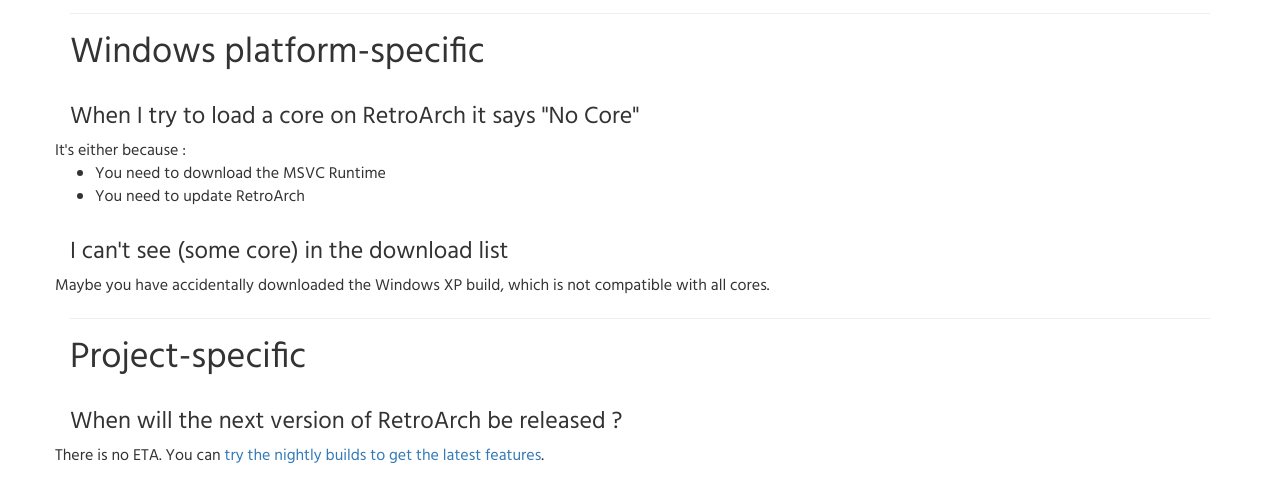
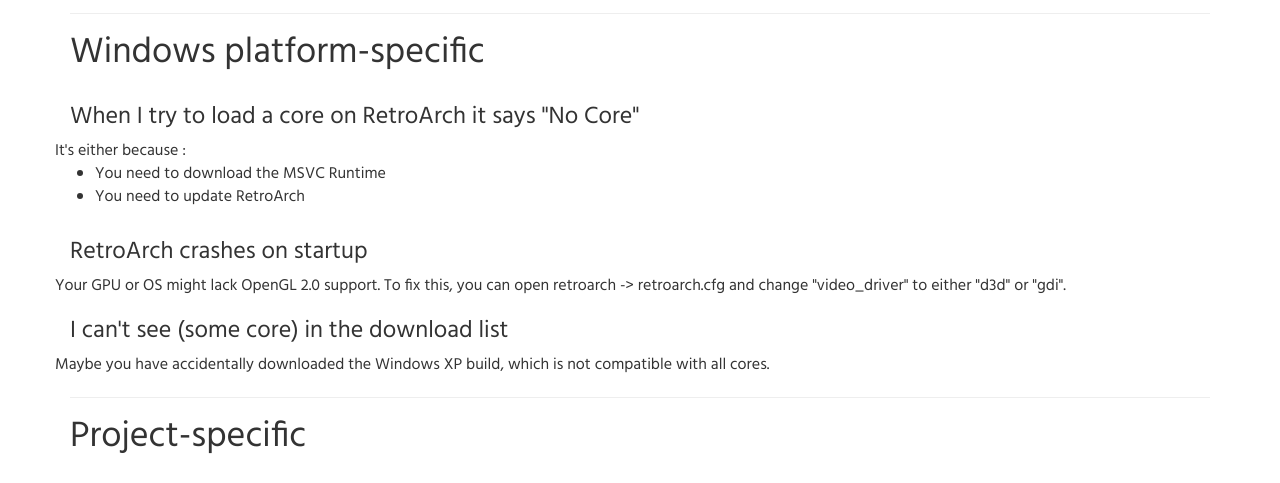
Before and after one commit to gouchi/www.retroarch.com, a PHP site: page /index.php?page=faq in a window 1280 px wide. Shown: the part 1068-1551 px from the top of the page. Run offline with PHP 8.4, Linux system fonts and the light colour scheme.

Commit message:
Update faq.php

```diff
--- a/faq.php
+++ b/faq.php
@@ -49,7 +49,10 @@
        <li>You need to update RetroArch</li>
       </ul>
      </div>
-
+        <h3>RetroArch crashes on startup</h3>
+        <div class="row platforms">
+            Your GPU or OS might lack OpenGL 2.0 support. To fix this, you can open retroarch -> retroarch.cfg and change "video_driver" to either "d3d" or "gdi".
+        </div>
      <h3>I can't see (some core) in the download list</h3>
 <div class="row platforms">
  Maybe you have accidentally downloaded the Windows XP build, which is not compatible with all cores.
```
